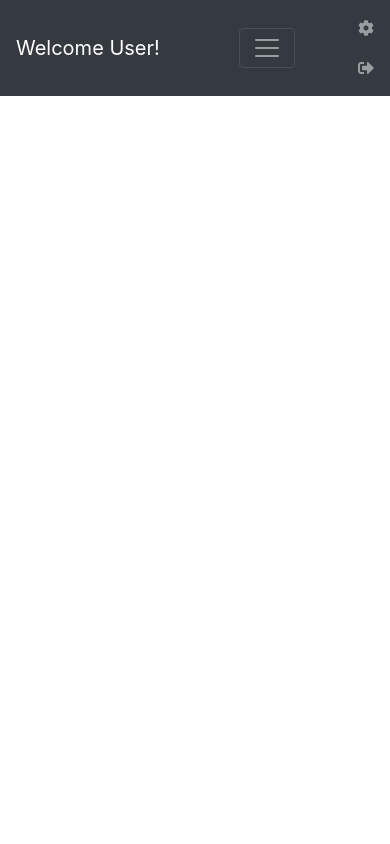
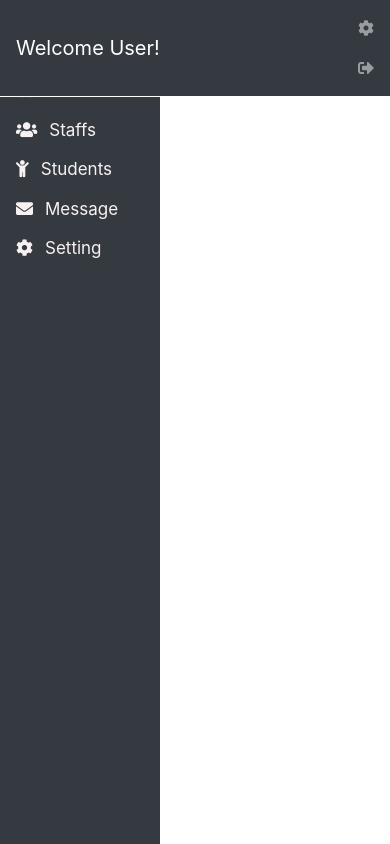
Before and after one commit to TamizhJayapal/AngularloginUI, an Angular app: page /tutoapp in a window 390 px wide. Built offline with nearby package versions, Linux system fonts and the light colour scheme.

Commit message:
after login UI-side menu added

```diff
--- a/src/app/tutoapp/tutoapp.component.css
+++ b/src/app/tutoapp/tutoapp.component.css
@@ -0,0 +1,37 @@
+body {
+    font-family: "Lato", sans-serif;
+  }
+  #top-menu {
+      border-bottom: 1px solid white;
+  }
+  .sidenav {
+    height: 100%;
+    width: 160px;
+    position: fixed;
+    z-index: -1;
+    top: 0;
+    left: 0;
+    background-color:#343a40!important;
+    overflow-x: hidden;
+    padding-top: 20px;
+    margin-top: 50px;
+  }
+
+  .sidenav a {
+    padding: 8px 8px 6px 16px;
+    text-decoration: none;
+    font-size: 17px;
+    color: rgb(247, 241, 241);
+    display: block;
+  }
+
+  .sidenav a i {
+      padding-right: 12px;
+  }
+
+
+
+  @media screen and (max-height: 450px) {
+    .sidenav {padding-top: 15px;}
+    .sidenav a {font-size: 18px;}
+  }
--- a/src/app/tutoapp/tutoapp.component.html
+++ b/src/app/tutoapp/tutoapp.component.html
@@ -1,37 +1,22 @@
-<nav class="navbar navbar-expand-md navbar-dark bg-dark">
-  <a class="navbar-brand" href="#">Welcome User!</a>
-  <button class="navbar-toggler" type="button" data-toggle="collapse" data-target="#navbarSupportedContent" aria-controls="navbarSupportedContent" aria-expanded="false" aria-label="Toggle navigation">
-    <span class="navbar-toggler-icon"></span>
-  </button>
+<div class="row" id="top-menu">
+  <div class="col-sm-12 container-fluid">
+    <nav class="navbar navbar-expand-md navbar-dark bg-dark ">
+      <a class="navbar-brand"  href="#">Welcome User!</a>
+      <div class="collapse navbar-collapse" id="tuto-nav"> </div>
+      <ul class="nav navbar-nav ">
+        <li class="nav-item"><a class="nav-link"  href="#"><i class="fas fa-cog"></i></a></li>
+        <li class="nav-item"><a class="nav-link"  href="#"><i class="fas fa-sign-out-alt"></i></a></li>
+      </ul>
+    </nav>
+  </div>
+</div>
 
-  <div class="collapse navbar-collapse" id="tuto-nav">
-    <!-- <ul class="navbar-nav mr-auto">
-      <li class="nav-item active">
-        <a class="nav-link" href="#">Home <span class="sr-only">(current)</span></a>
-      </li>
-      <li class="nav-item">
-        <a class="nav-link" href="#">Link</a>
-      </li>
-      <li class="nav-item dropdown">
-        <a class="nav-link dropdown-toggle" href="#" id="navbarDropdown" role="button" data-toggle="dropdown" aria-haspopup="true" aria-expanded="false">
-          Dropdown
-        </a>
-        <div class="dropdown-menu" aria-labelledby="navbarDropdown">
-          <a class="dropdown-item" href="#">Action</a>
-          <a class="dropdown-item" href="#">Another action</a>
-          <div class="dropdown-divider"></div>
-          <a class="dropdown-item" href="#">Something else here</a>
-        </div>
-      </li>
-      <li class="nav-item">
-        <a class="nav-link disabled" href="#">Disabled</a>
-      </li>
-    </ul> -->
+<div class="row">
+  <div class="sidenav">
+    <a href="#about"><i class="fas fa-home"></i>Profile</a>
+    <a href="#services"><i class="fas fa-users"></i>Staffs</a>
+    <a href="#clients"><i class="fas fa-child"></i>Students</a>
+    <a href="#contact"><i class="fas fa-envelope"></i>Message</a>
+    <a href="#contact"><i class="fas fa-cog"></i>Setting</a>
   </div>
-
-
-  <ul class="nav navbar-nav navbar-right">
-    <li class="nav-item"><a class="nav-link"><i class="fas fa-cog"></i></a></li>
-    <li class="nav-item"><a class="nav-link"><i class="fas fa-sign-out-alt"></i></a></li>
-  </ul>
-</nav>
+</div>
```
